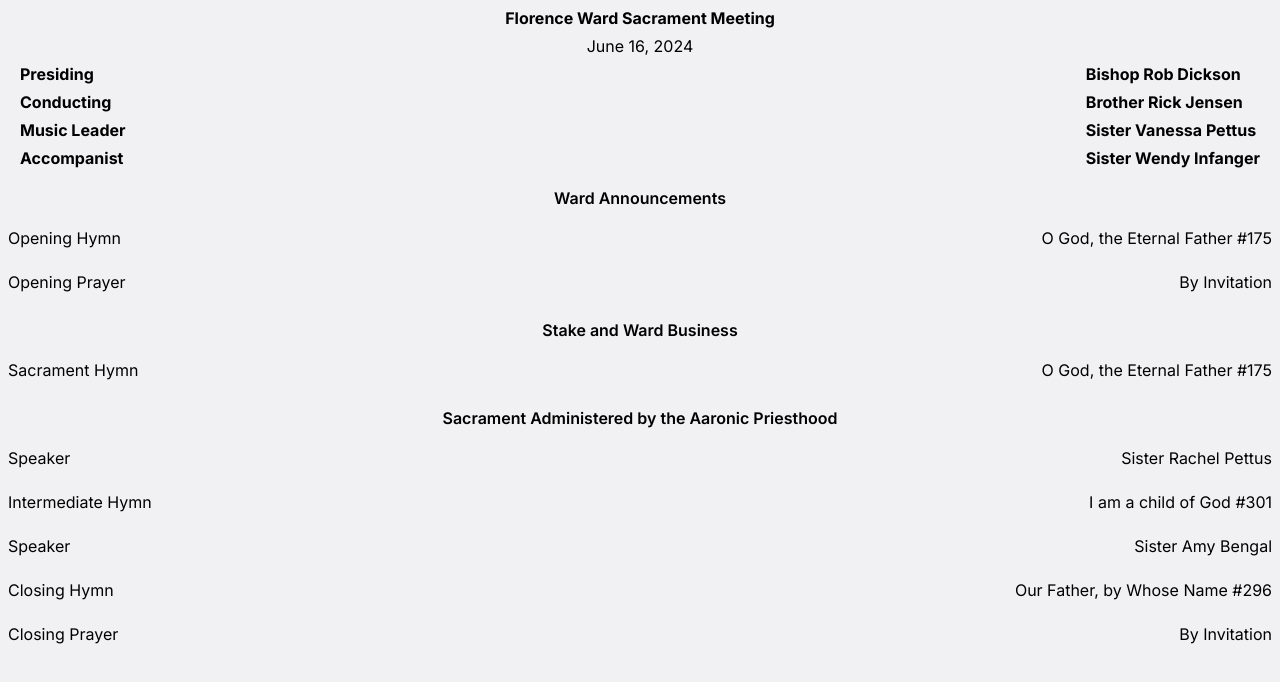
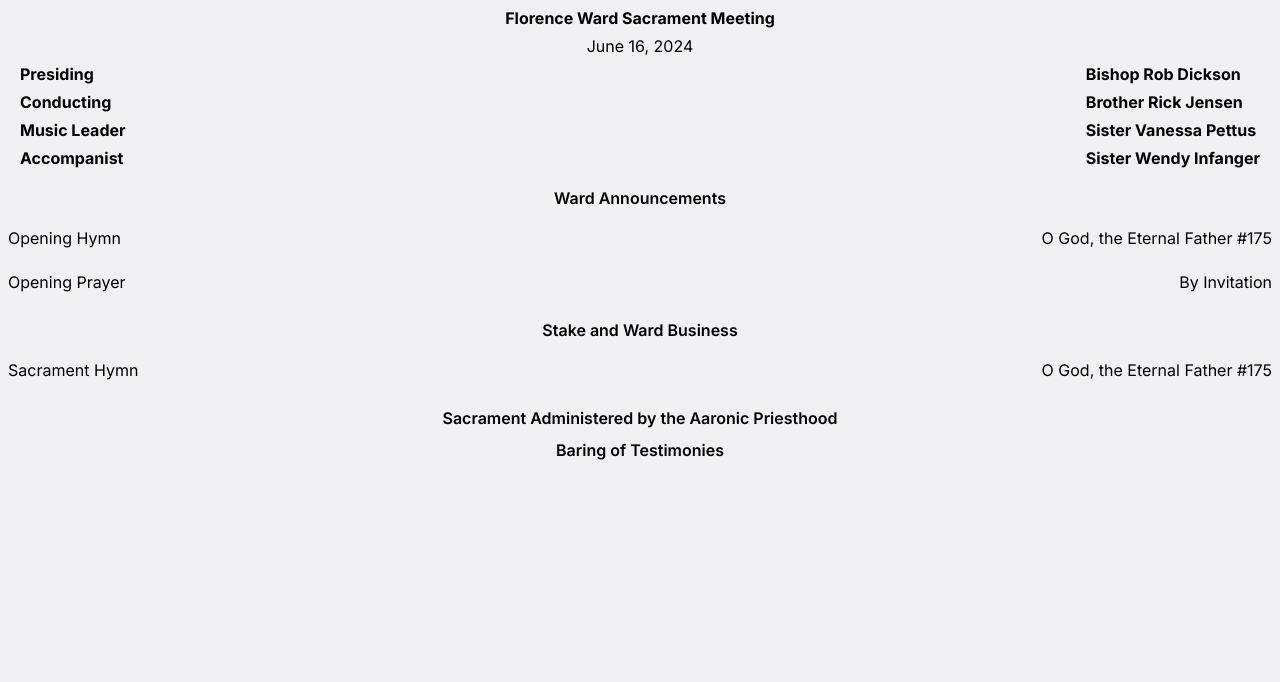
Before and after one commit to adamhinckley/meeting-agenda, a Next.js app: page / in a window 1280 px wide. Shown: the top 682 px of the page. Built offline with nearby package versions, Linux system fonts and the light colour scheme.

Commit message:
Update settings.ts

```diff
--- a/app/settings.ts
+++ b/app/settings.ts
@@ -1,4 +1,4 @@
-const isTestimonyMeeting = false;
+const isTestimonyMeeting = true;
 
 const presiding = "Bishop Rob Dickson";
 const conducting = "Brother Rick Jensen";
```
